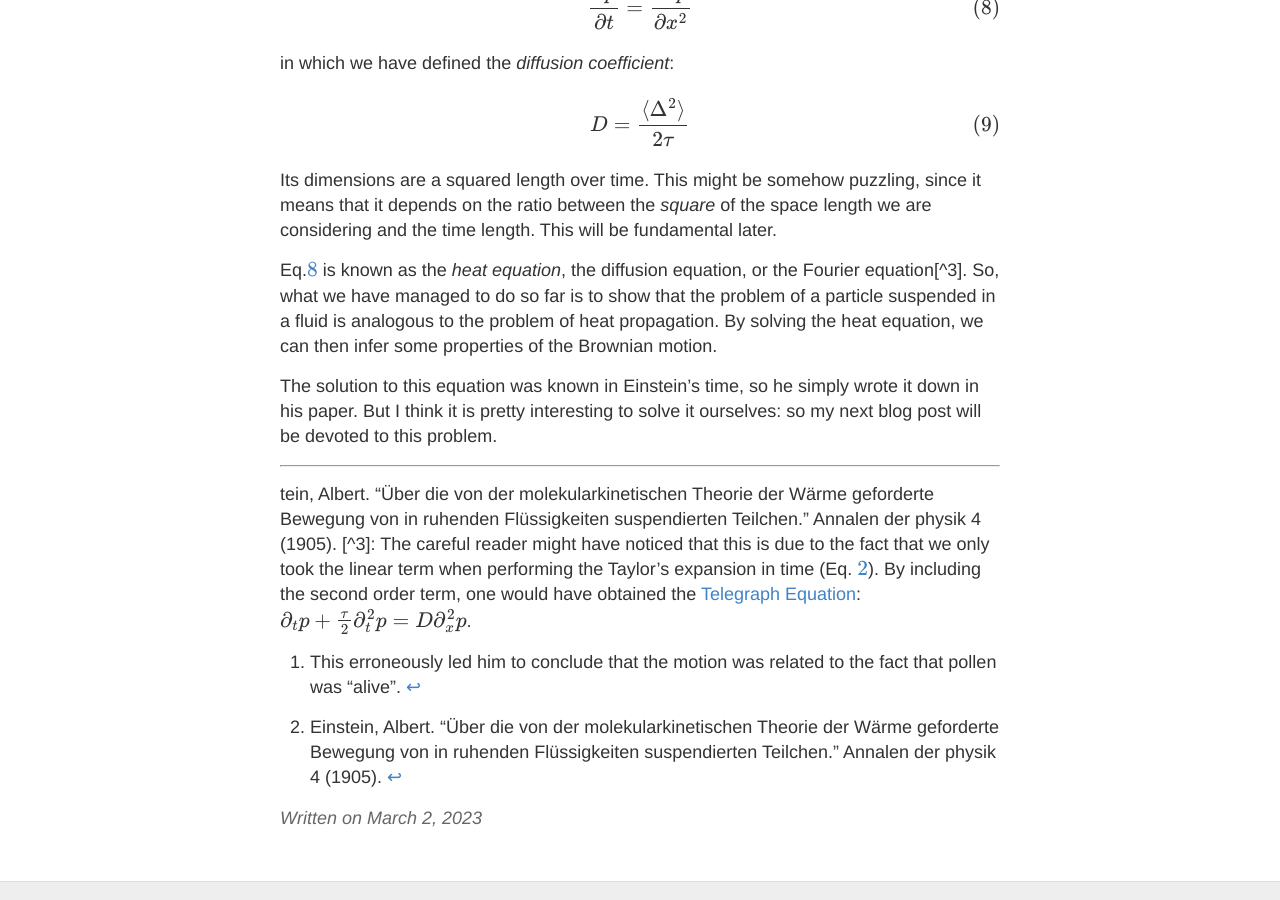
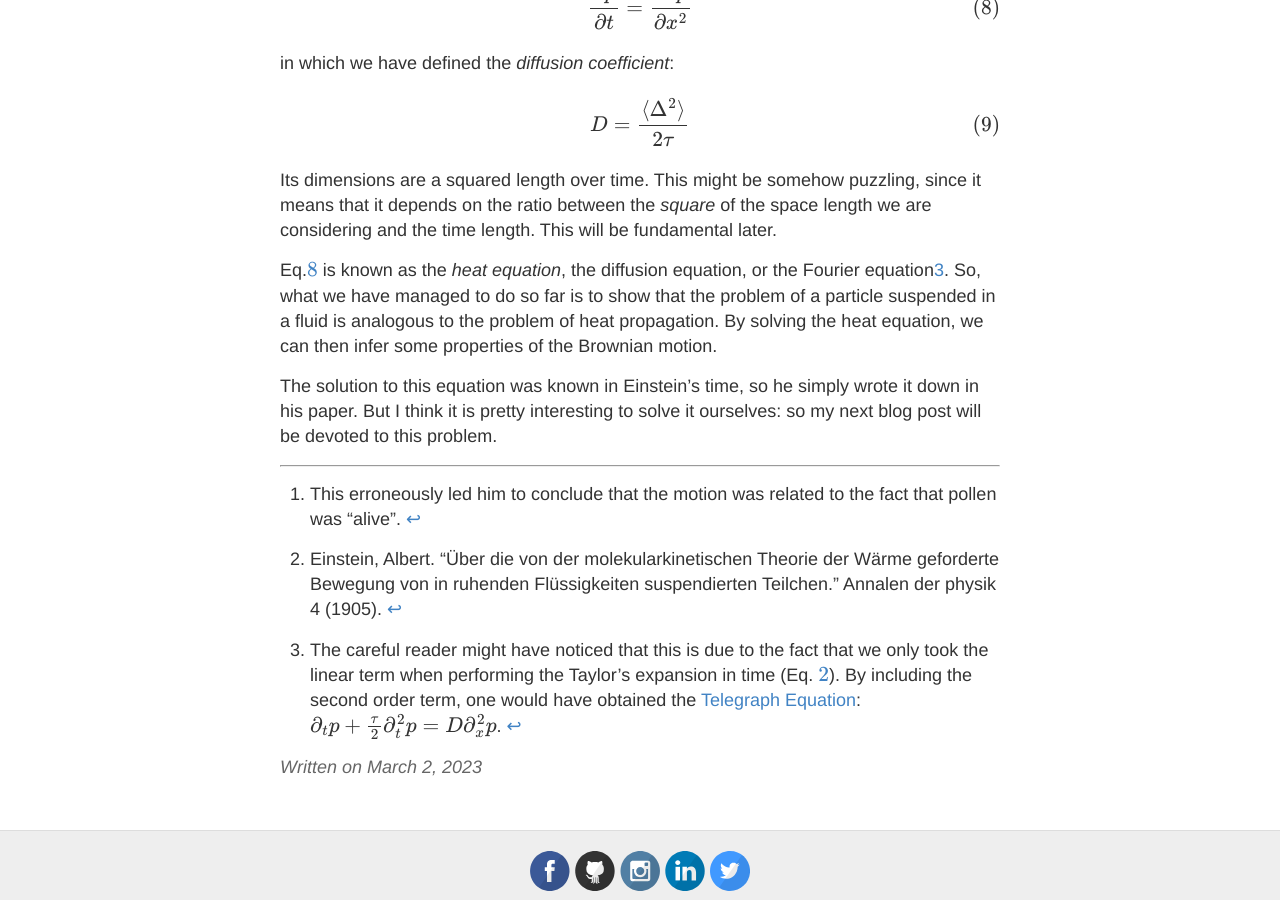
Before and after one commit to verzep/verzep.github.io, a Jekyll site: the page built from _posts/2023-03-02-Brownian-Motion-1.md, in a window 1280 px wide and 900 px high, scrolled down 2785 px. Built offline with Jekyll 4.4.1, drawn with Linux system fonts in a browser that asks for light colours; formulas are drawn with MathJax 3.

Commit message:
alignment

```diff
--- a/_posts/2023-03-02-Brownian-Motion-1.md
+++ b/_posts/2023-03-02-Brownian-Motion-1.md
@@ -137,6 +137,7 @@ The solution to this equation was known in Einstein's time, so he simply wrote i
 ----------------------------------------
 
 [^1]: This erroneously led him to conclude that the motion was related to the fact that pollen was "alive".
+
 [^2]: Einstein, Albert. "Über die von der molekularkinetischen Theorie der Wärme geforderte Bewegung von in ruhenden Flüssigkeiten suspendierten Teilchen." Annalen der physik 4 (1905).
-tein, Albert. "Über die von der molekularkinetischen Theorie der Wärme geforderte Bewegung von in ruhenden Flüssigkeiten suspendierten Teilchen." Annalen der physik 4 (1905).
+
 [^3]: The careful reader might have noticed that this is due to the fact that we only took the linear term when performing the Taylor's expansion in time (Eq. \ref{eqn:taylor_time}). By including the second order term, one would have obtained the [Telegraph Equation](https://en.wikipedia.org/wiki/Telegrapher%27s_equations): $$ \partial_t p + \frac{\tau}{2}\partial_t^2 p = D \partial_x^2 p $$.
```
